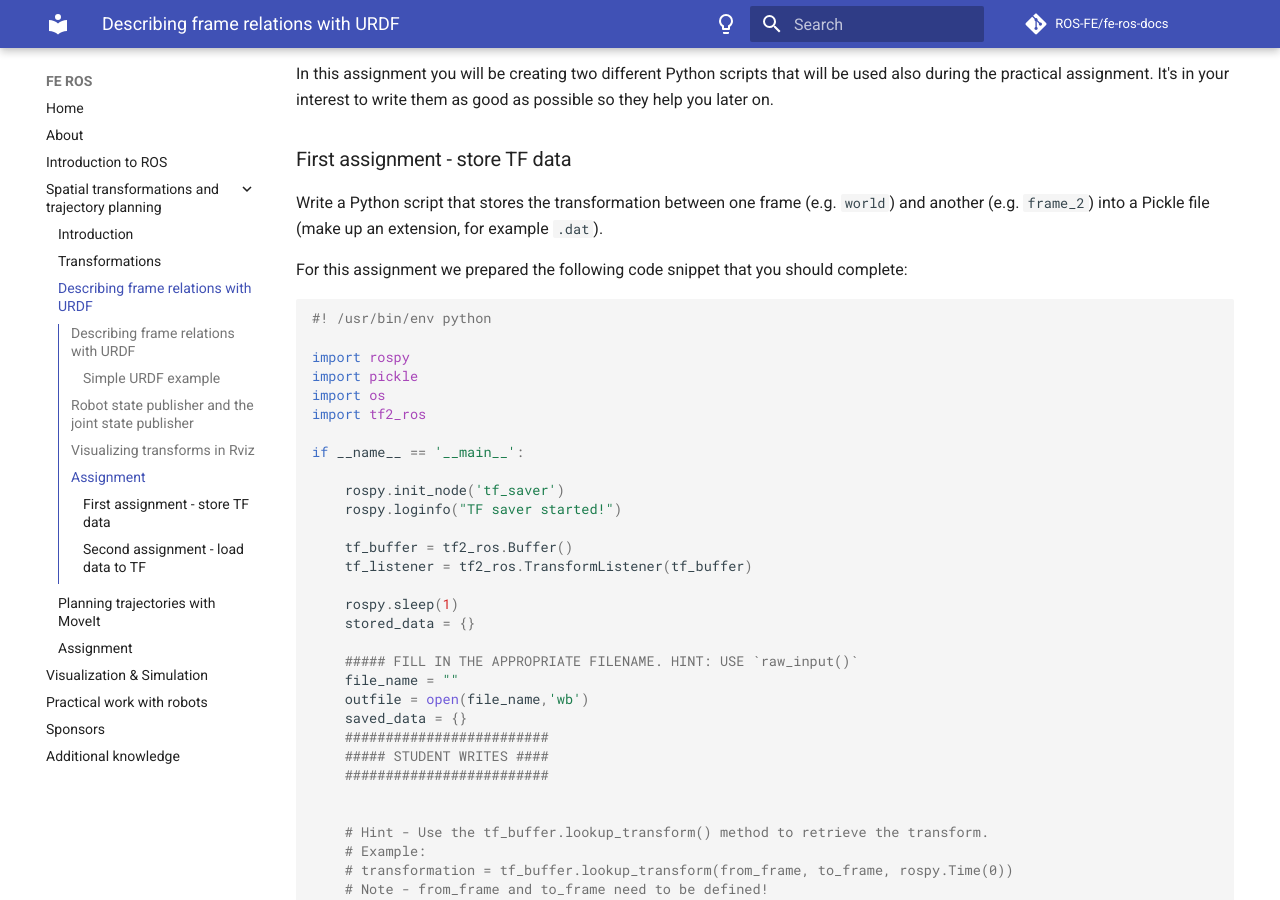
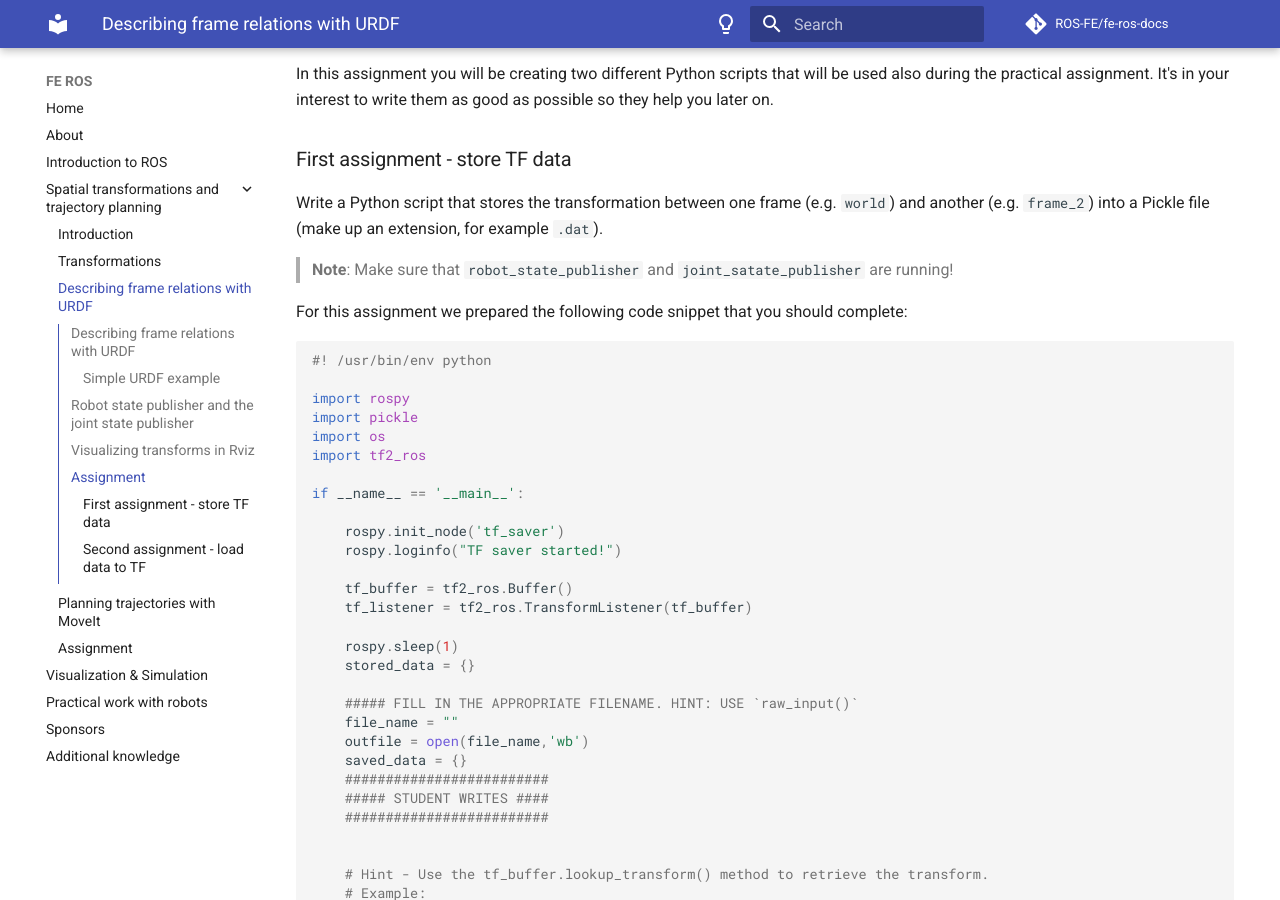
Before and after one commit to ROS-FE/fe-ros-docs, an MkDocs documentation site: the page built from docs/tf_moveit/urdf.md, in a window 1280 px wide and 900 px high, scrolled down 5736 px. Built offline with MkDocs 1.6.1 and Material for MkDocs 9.7.7, drawn with Linux system fonts in a browser that asks for light colours; comment, search, counter and statistics services are not loaded.

Commit message:
Adds info

````diff
--- a/docs/tf_moveit/urdf.md
+++ b/docs/tf_moveit/urdf.md
@@ -150,6 +150,8 @@ In this assignment you will be creating two different Python scripts that will b
 ### First assignment - store TF data
 Write a Python script that stores the transformation between one frame (e.g. `world`) and another (e.g. `frame_2`) into a Pickle file (make up an extension, for example `.dat`).
 
+> **Note**: Make sure that `robot_state_publisher` and `joint_satate_publisher` are running!
+
 For this assignment we prepared the following code snippet that you should complete:
 ```python
 #! /usr/bin/env python
````
